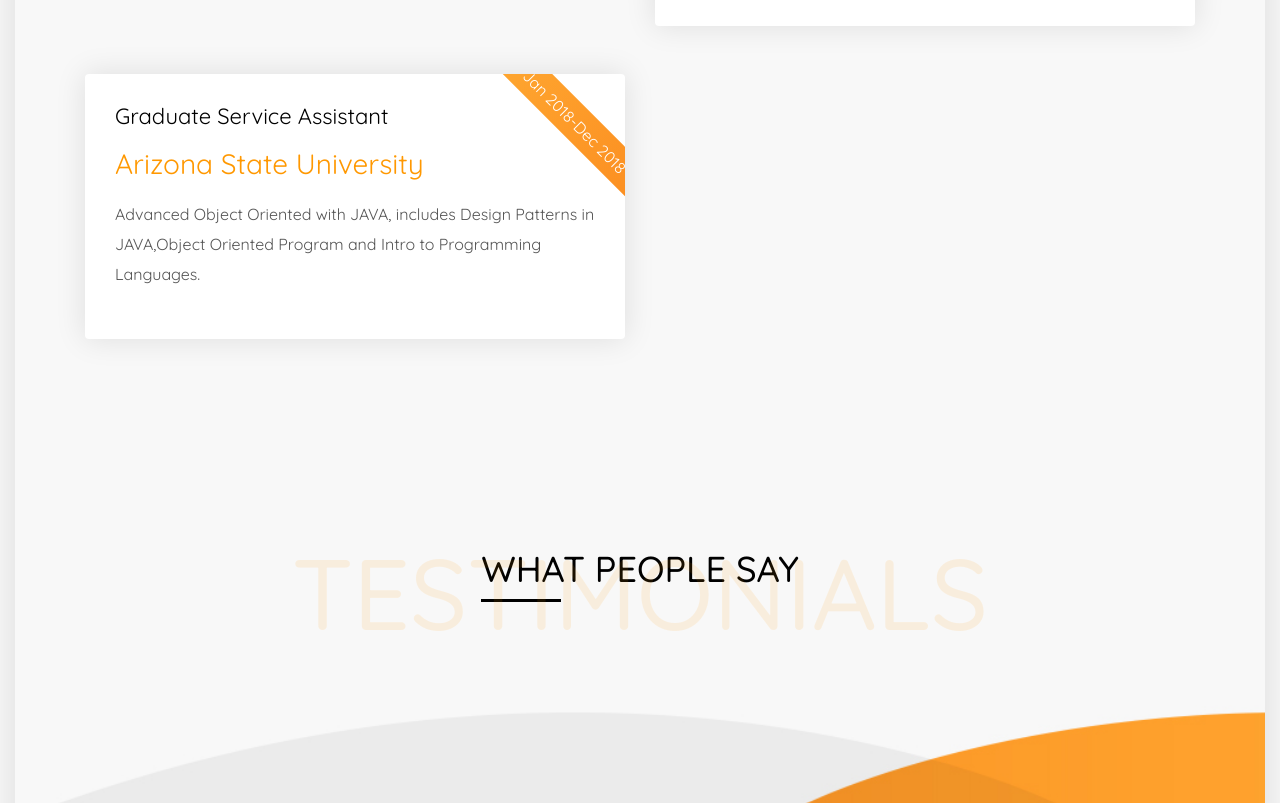
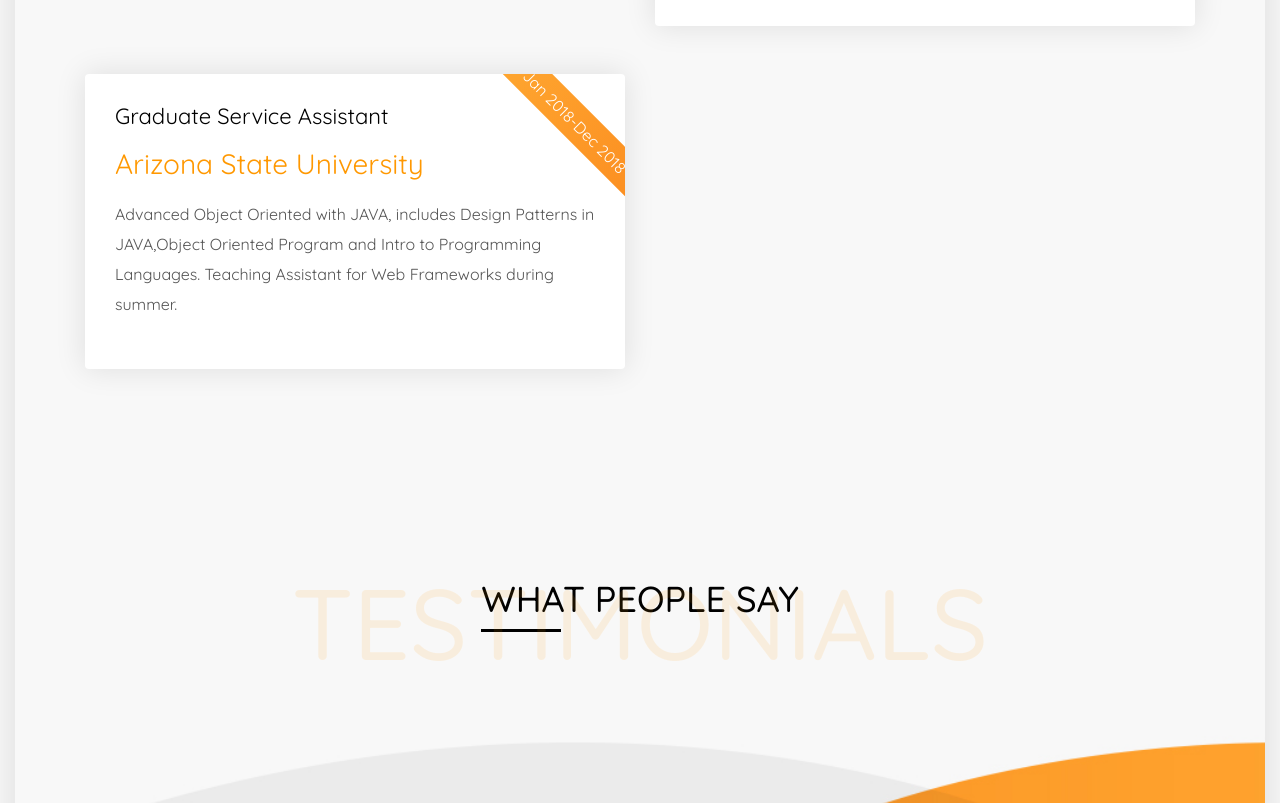
Before and after one commit to AmishaThakkar/AmishaThakkar.github.io, a plain HTML site: page resume.html in a window 1280 px wide. Shown: the part 1355-2158 px from the top of the page. Drawn offline with Linux system fonts and the light colour scheme.

Commit message:
updating part time exp

```diff
--- a/resume.html
+++ b/resume.html
@@ -207,7 +207,8 @@
           </div>
           <p>
             Advanced Object Oriented with JAVA, includes Design Patterns in JAVA,Object Oriented Program and Intro to Programming Languages.
-          </p>
+     		Teaching Assistant for Web Frameworks during summer.
+		</p>
         </div> <!-- END work-exp-block-->
       </div> <!-- END col-md-6 -->
 
```
